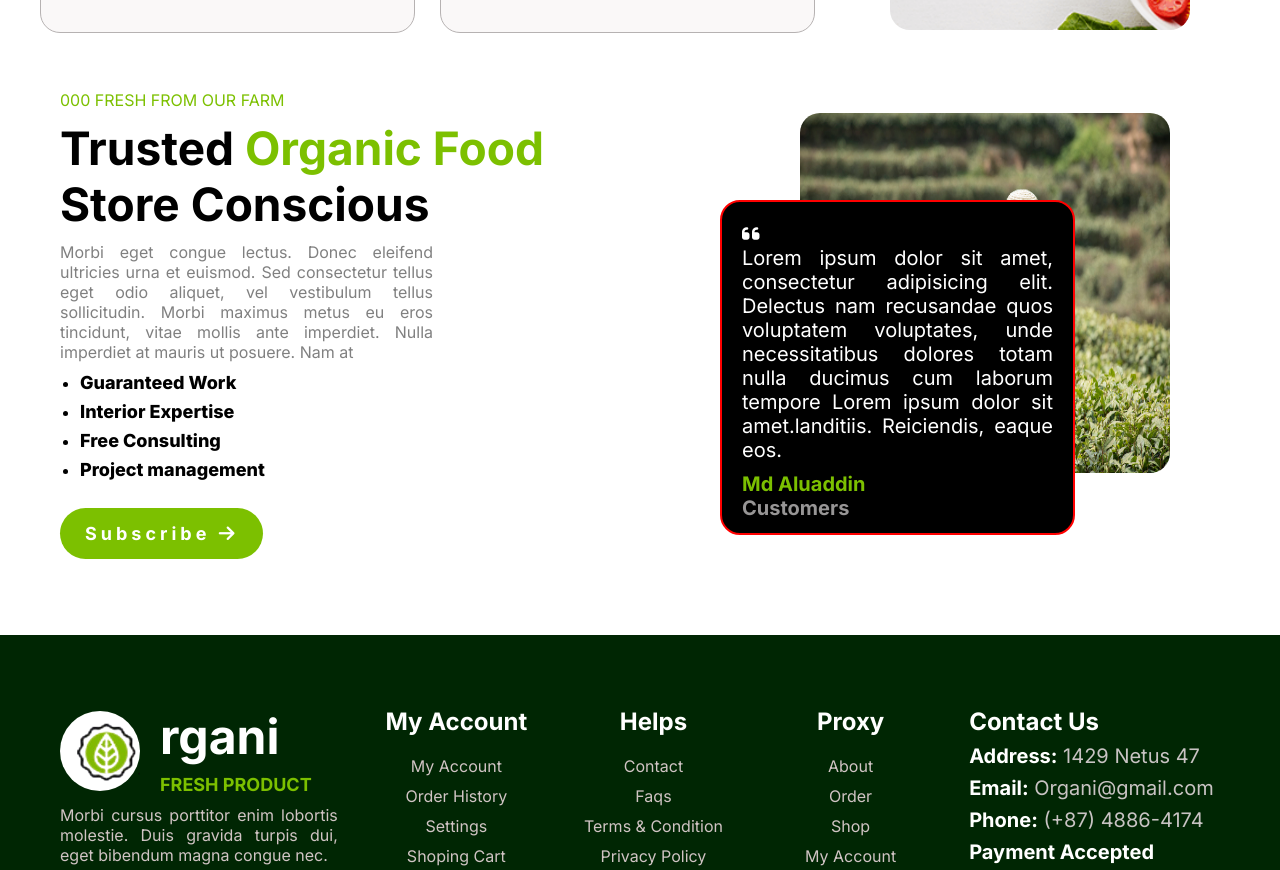
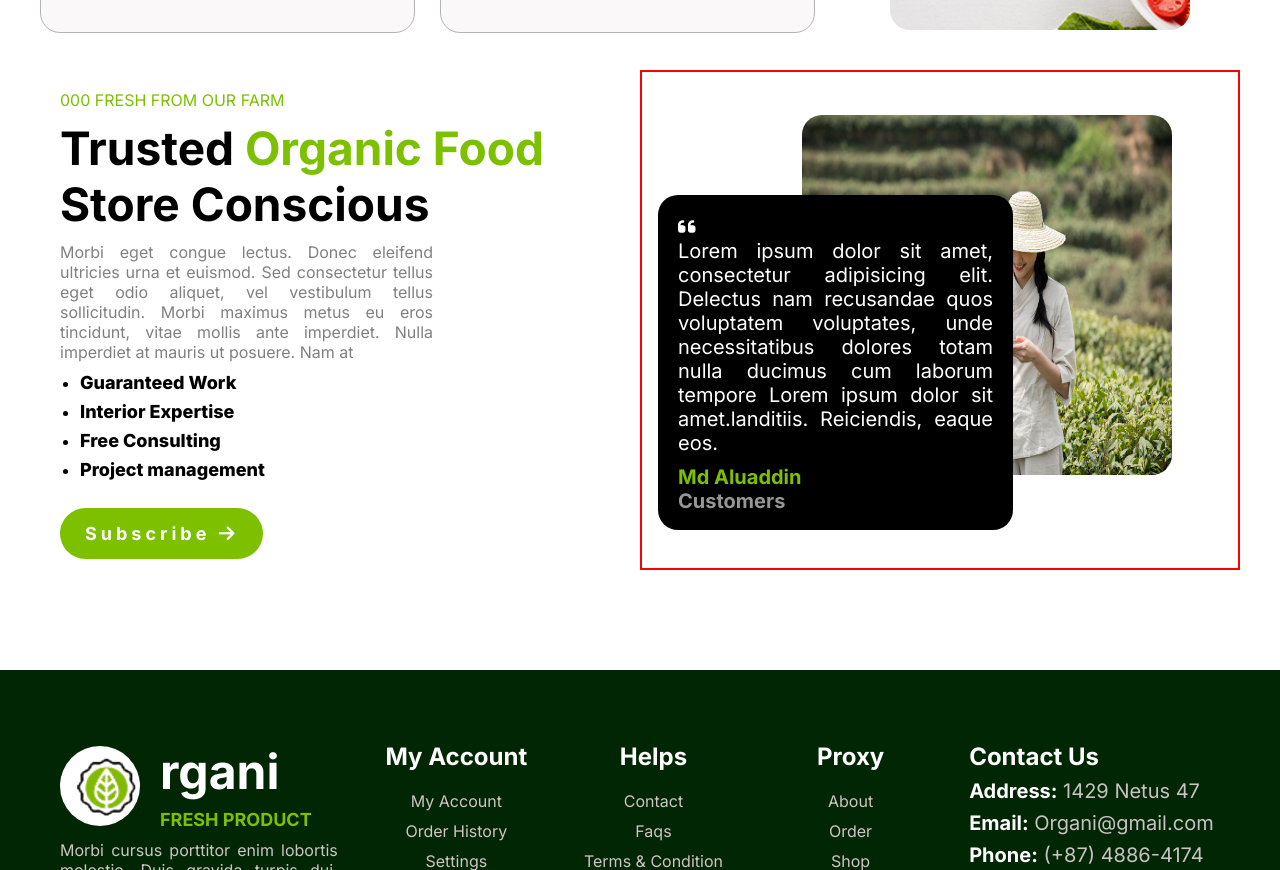
Before and after one commit to nuhidulislam/project-7, a plain HTML site: page index.html in a window 1280 px wide. Shown: the part 4553-5423 px from the top of the page. Drawn offline with Linux system fonts and the light colour scheme.

Commit message:
added new section

```diff
--- a/index.html
+++ b/index.html
@@ -844,18 +844,23 @@
       <img src="images/collect-tea.jpg" alt="">
 
     </div>
+    <div class="bottom">
+      <i class="fa-solid fa-quote-left"></i>
+      <p>Lorem ipsum dolor sit amet, consectetur adipisicing elit. Delectus nam recusandae quos voluptatem voluptates, unde necessitatibus dolores totam nulla ducimus cum laborum tempore Lorem ipsum dolor sit amet.landitiis. Reiciendis, eaque eos.
+      </p>
+      <h2>Md Aluaddin  <br><span id="customer">Customers</span></h2>
+
+    </div>
+
+
   </div>
+
 
  </div>
 
 
- <div class="collecting-bottom">
-  <i class="fa-solid fa-quote-left"></i>
-  <p>Lorem ipsum dolor sit amet, consectetur adipisicing elit. Delectus nam recusandae quos voluptatem voluptates, unde necessitatibus dolores totam nulla ducimus cum laborum tempore Lorem ipsum dolor sit amet.landitiis. Reiciendis, eaque eos.
-  </p>
-  <h2>Md Aluaddin  <br><span id="customer">Customers</span></h2>
 
- </div>
+
 
 
 <!-- collecting section end here -->
@@ -960,5 +965,8 @@
 
 
 
+
+
+
 </body>
 </html>
--- a/style.css
+++ b/style.css
@@ -455,6 +455,7 @@ nav{
 
 
 /* hover effect */
+
 .card-1:hover{
 
   .card-top{
@@ -472,6 +473,7 @@ nav{
 .card-1:hover{
   card-bottom-hover-container{
     display: block;
+
   }
 }
 .card-1:hover{
@@ -1068,9 +1070,32 @@ flex-direction: column;
   height: 500px;
   display: flex;
   position: relative;
+  border: 2px solid red;
 
 
 }
+.bottom {
+  background: black;
+  border-radius: 20px;
+  height: 335px;
+  width: 355px;
+  position: absolute;
+  margin-top: 123px;
+  margin-left: 16px;
+  color: white;
+  font-size: 20px;
+  padding: 20px;
+  text-align: justify;
+}
+.bottom h2{
+  color: #7CC000;
+  font-size: 20px;
+  margin-top: 10px;
+}
+#customer{
+  color: rgb(151, 149, 149);
+}
+
 
 .collecting-right-img {
   height: 360px;
@@ -1086,30 +1111,9 @@ flex-direction: column;
   border-radius: 20px;
 }
 
-.collecting-bottom {
-border-radius: 20px;
-  height: 335px;
-  width: 355px;
-  margin-top: -390px;
-  margin-left: 720px;
-  position: absolute;
-  background: black;
-  color: white;
-  font-size: 20px;
-  padding: 20px;
-  text-align: justify;
-  border: 2px solid red;
-  position: relative;
-}
 
-.collecting-bottom h2{
-  color: #7CC000;
-  font-size: 20px;
-  margin-top: 10px;
-}
-#customer{
-  color: rgb(151, 149, 149);
-}
+
+
 
 /* collecting section style end here */
 
```
